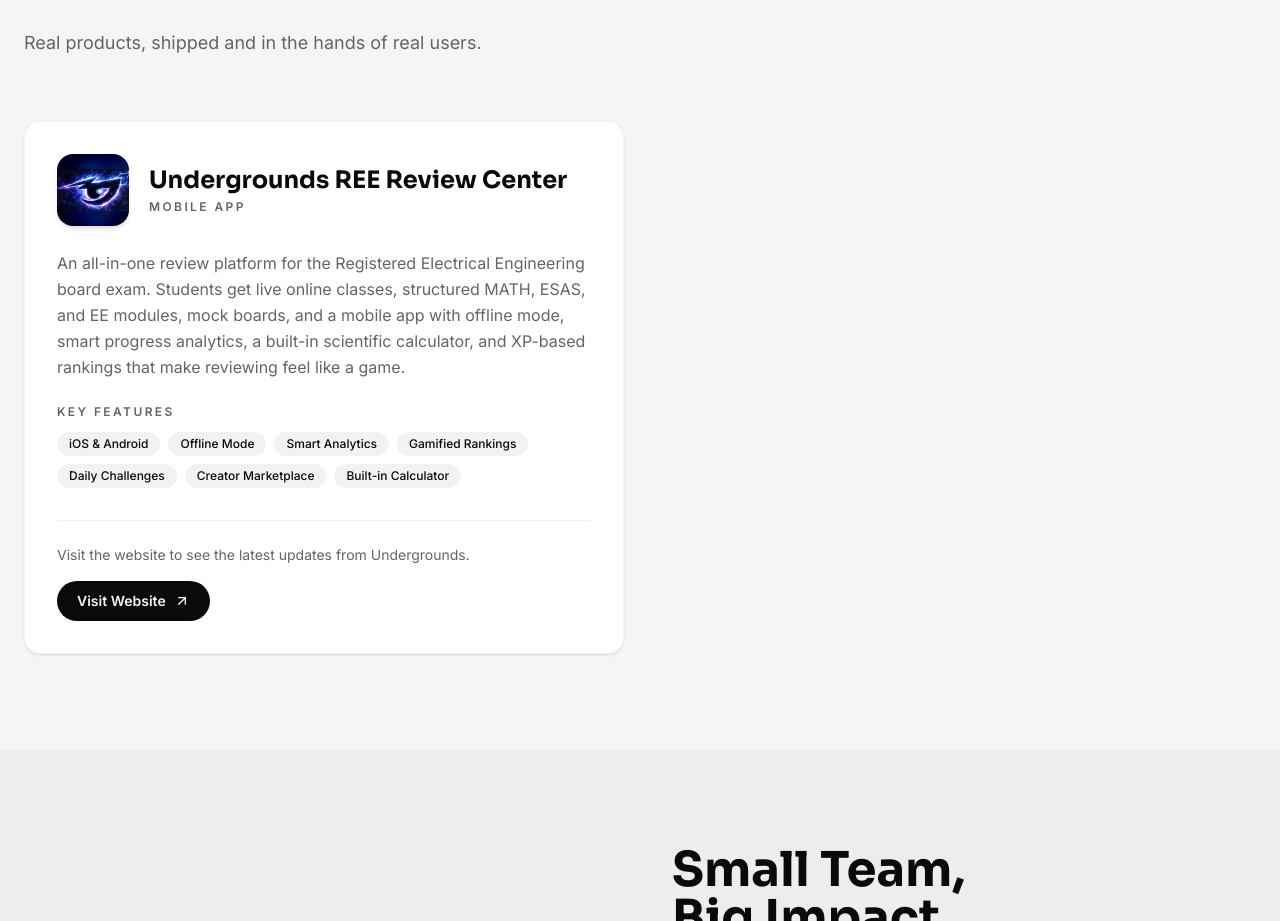
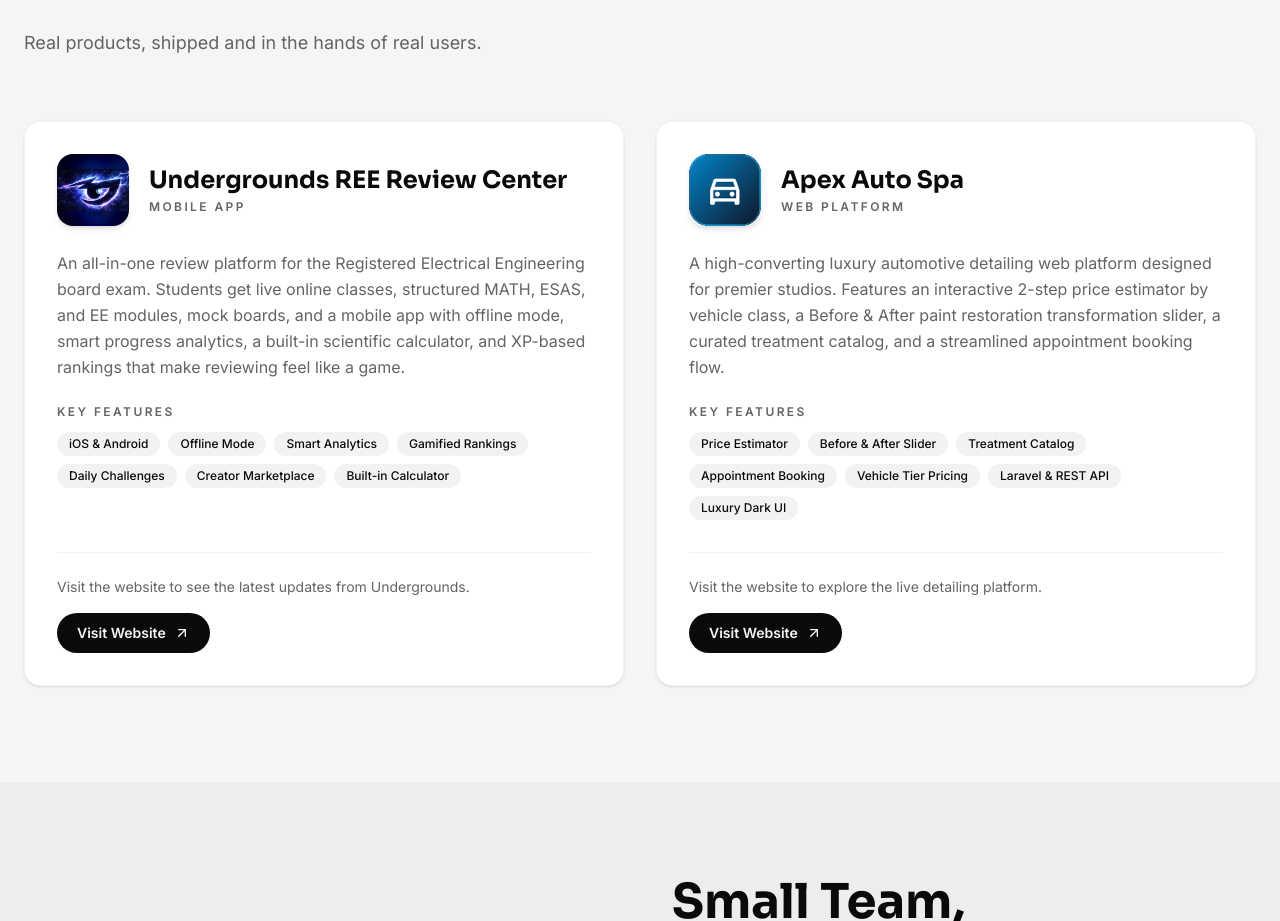
Before and after one commit to Shonhyun/daero-labs, a Next.js app: page / in a window 1280 px wide. Shown: the part 3110-4031 px from the top of the page. Built offline with nearby package versions, Linux system fonts and the light colour scheme.

Commit message:
feat: add Apex Auto Spa as featured work on homepage

```diff
--- a/app/api/chat/route.ts
+++ b/app/api/chat/route.ts
@@ -19,8 +19,9 @@
   3. Custom CRM Systems: Tailored lead & pipeline management, customer history, reports & dashboards designed around actual business workflows.
   4. Desktop Applications: Reliable software for Windows and macOS, offline-ready with automatic updates.
   5. UI / UX Design: Design systems, interactive prototyping, user research, brand identity.
-- **Featured Project:**
+- **Featured Projects:**
   - Undergrounds REE Review Center: All-in-one review platform & mobile app for Registered Electrical Engineering board exam review with live classes, offline mode, smart progress analytics, built-in calculator, and gamified XP rankings.
+  - Apex Auto Spa: High-converting luxury automotive detailing web platform with an interactive 2-step price estimator by vehicle class, Before & After paint restoration transformation slider, curated treatment catalog, and appointment booking flow (Live at: https://apexautospa-nine.vercel.app/).
 - **Technologies:**
   - Frontend: React, Next.js, Vue.js, Angular, Tailwind CSS
   - Backend: Node.js, Laravel, ASP.NET, Python, PHP
--- a/app/page.tsx
+++ b/app/page.tsx
@@ -48,6 +48,16 @@
   "Daily Challenges",
   "Creator Marketplace",
   "Built-in Calculator",
+];
+
+const apexFeatures = [
+  "Price Estimator",
+  "Before & After Slider",
+  "Treatment Catalog",
+  "Appointment Booking",
+  "Vehicle Tier Pricing",
+  "Laravel & REST API",
+  "Luxury Dark UI",
 ];
 
 export default function Home() {
@@ -171,6 +181,56 @@
                 </a>
               </div>
             </Card>
+
+            <Card noHover className="flex flex-col">
+              <div className="flex items-center gap-5 mb-6">
+                <Image
+                  src="/work/apex-brand.png"
+                  alt="Apex Auto Spa logo"
+                  width={72}
+                  height={72}
+                  className="w-16 h-16 md:w-[72px] md:h-[72px] rounded-2xl shadow-md shrink-0 object-cover"
+                />
+                <div>
+                  <h3 className="text-xl md:text-2xl font-bold leading-tight">Apex Auto Spa</h3>
+                  <p className="mt-1 text-xs uppercase tracking-[0.2em] font-semibold text-dim-gray dark:text-silver">
+                    Web Platform
+                  </p>
+                </div>
+              </div>
+
+              <p className="text-dim-gray dark:text-silver leading-relaxed mb-6">
+                A high-converting luxury automotive detailing web platform designed for premier studios.
+                Features an interactive 2-step price estimator by vehicle class, a Before &amp; After paint
+                restoration transformation slider, a curated treatment catalog, and a streamlined
+                appointment booking flow.
+              </p>
+
+              <p className="text-xs uppercase tracking-[0.2em] font-semibold text-dim-gray dark:text-silver mb-3">
+                Key Features
+              </p>
+              <ul className="flex flex-wrap gap-2 mb-8">
+                {apexFeatures.map((feature) => (
+                  <li key={feature} className="px-3 py-1 rounded-full text-xs font-medium bg-rich-black/5 dark:bg-white/10 text-rich-black dark:text-white-smoke">
+                    {feature}
+                  </li>
+                ))}
+              </ul>
+
+              <div className="mt-auto pt-6 border-t border-black/5 dark:border-white/10">
+                <p className="text-sm text-dim-gray dark:text-silver mb-4">
+                  Visit the website to explore the live detailing platform.
+                </p>
+                <a
+                  href="https://apexautospa-nine.vercel.app/"
+                  target="_blank"
+                  rel="noopener noreferrer"
+                  className="inline-flex items-center gap-2 px-5 py-2.5 rounded-full bg-accent text-accent-fg text-sm font-semibold hover:bg-accent/90 transition-all"
+                >
+                  Visit Website <ArrowUpRight size={16} />
+                </a>
+              </div>
+            </Card>
           </div>
         </div>
       </section>
```
Also changed, not shown: public/work/apex-brand.png (added).
